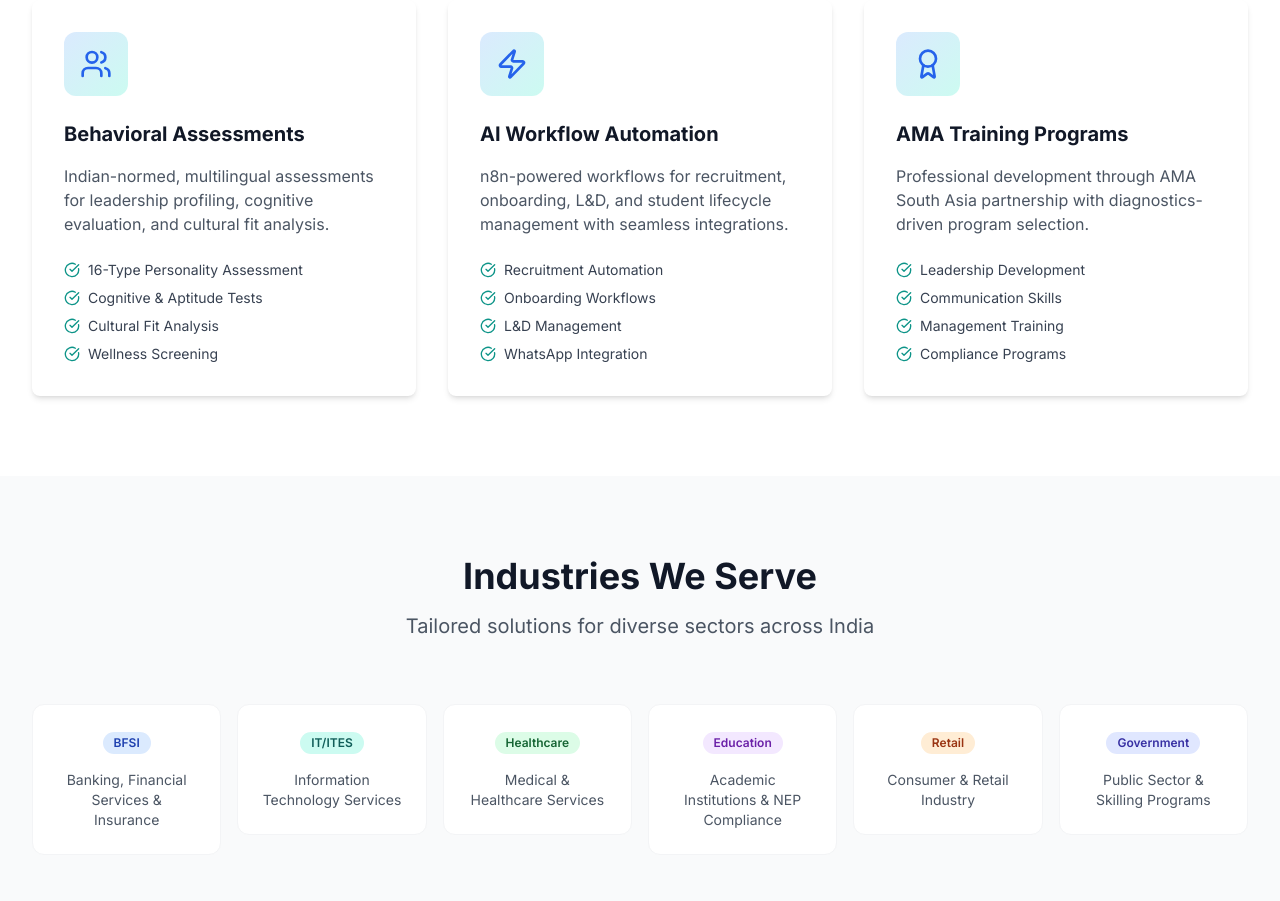
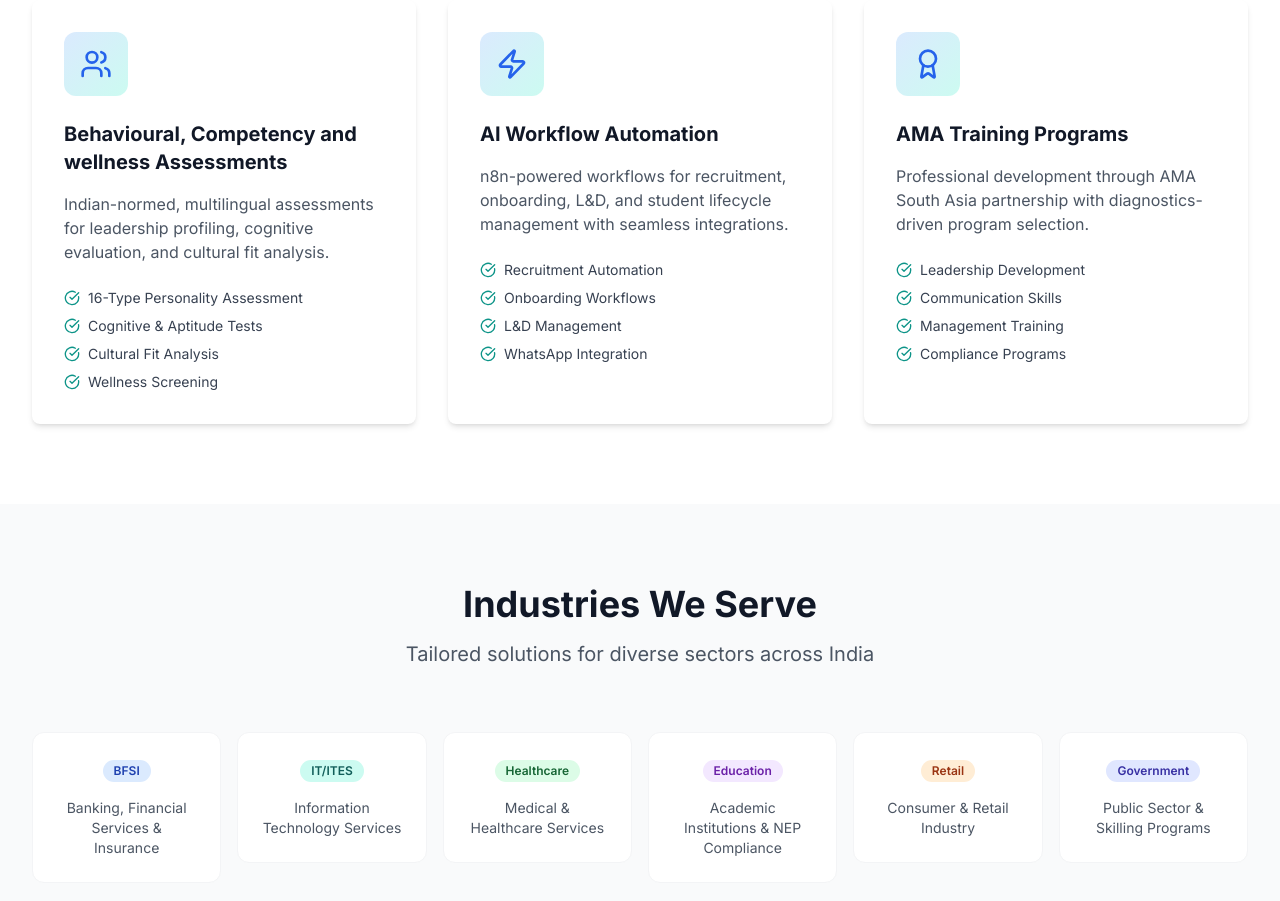
Before and after one commit to 321128/peop360website, a Next.js app: page / in a window 1280 px wide. Shown: the part 1300-2201 px from the top of the page. Built offline with nearby package versions, Linux system fonts and the light colour scheme.

Commit message:
Update page.tsx

```diff
--- a/app/page.tsx
+++ b/app/page.tsx
@@ -16,7 +16,7 @@ const stats = [
 
 const pillars = [
   {
-    title: 'Behavioral Assessments',
+    title: 'Behavioural, Competency and wellness Assessments',
     description: 'Indian-normed, multilingual assessments for leadership profiling, cognitive evaluation, and cultural fit analysis.',
     icon: Users,
     features: ['16-Type Personality Assessment', 'Cognitive & Aptitude Tests', 'Cultural Fit Analysis', 'Wellness Screening']
```
